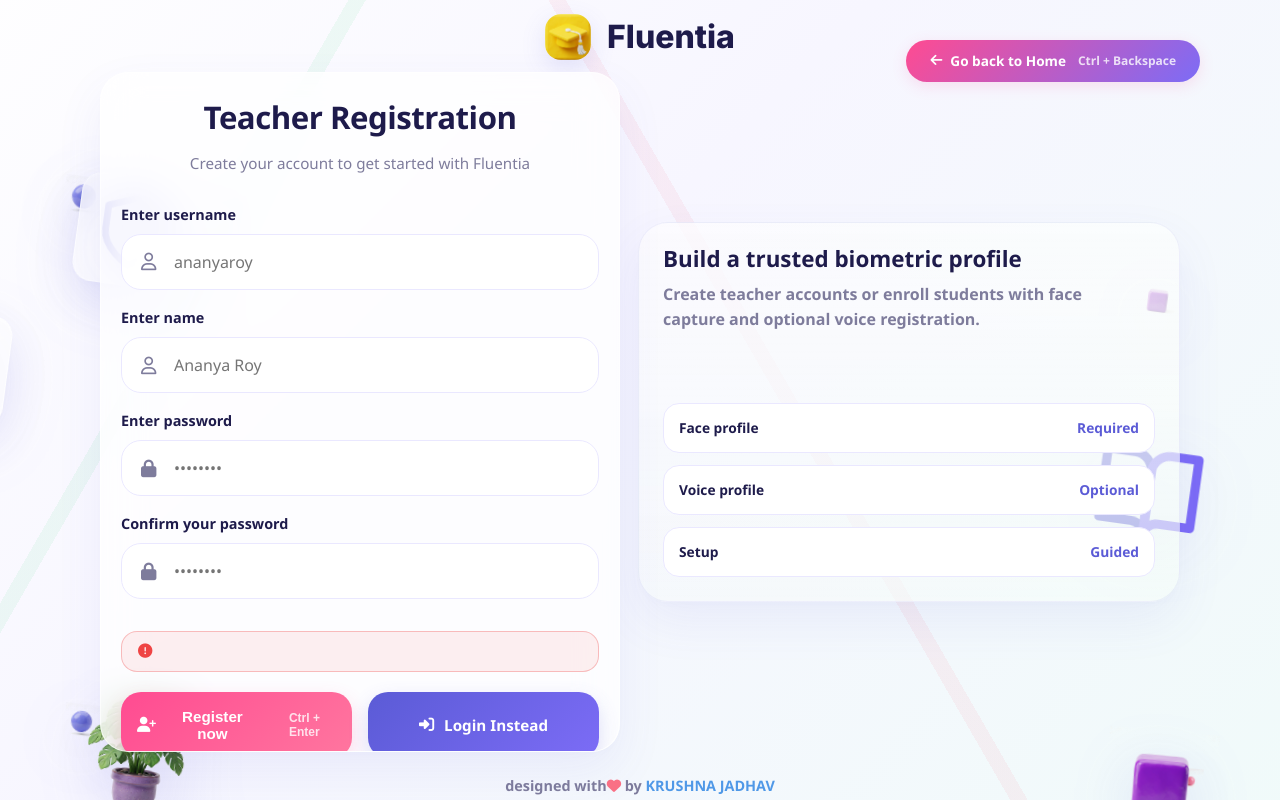
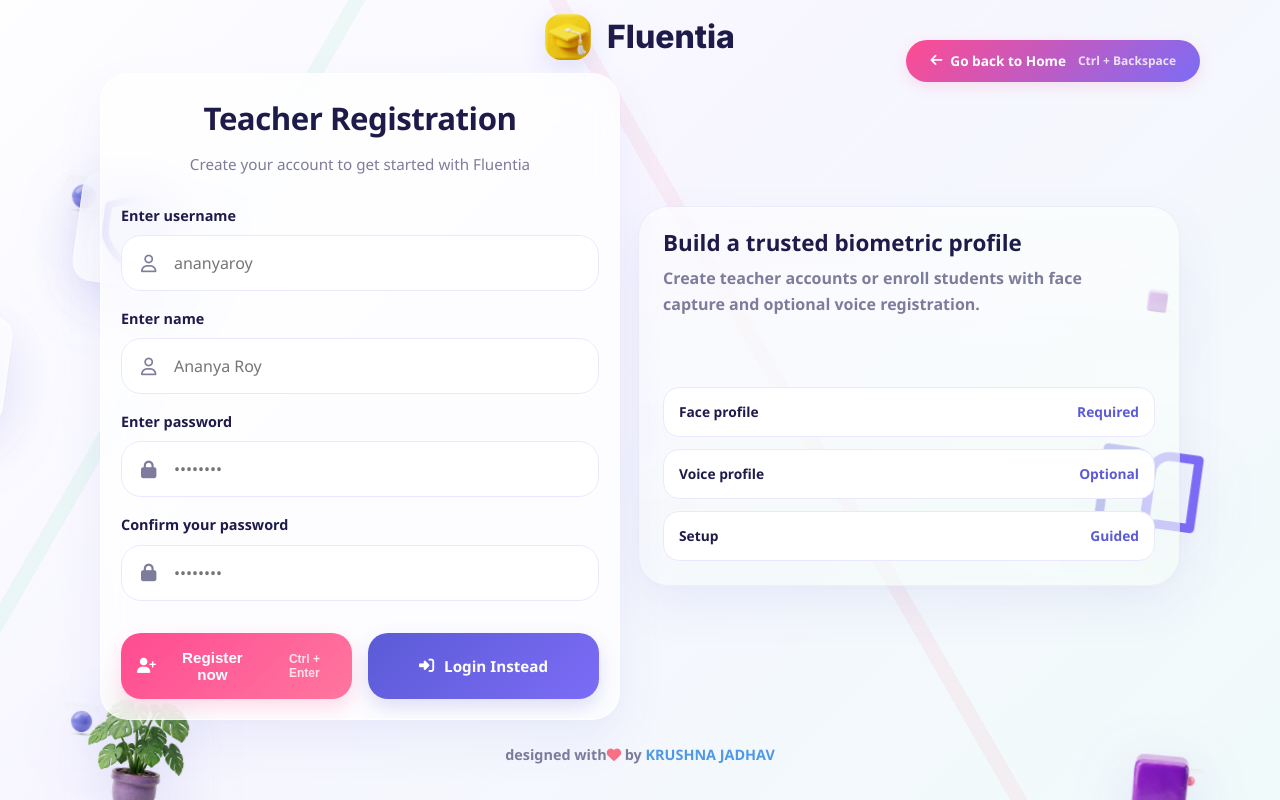
Before and after one commit to jadhavkrushna/ai-attendance-system, a Flask app: page /register?role=teacher in a window 1280 px wide. Run offline with Flask 3, Linux system fonts and the light colour scheme; parts of the project's set-up code (start-up, migrations or seed data) failed here and were passed over; some libraries are stand-ins or nearby versions.

Commit message:
Fix teacher form validation error box display:flex CSS override bug

```diff
--- a/templates/register.html
+++ b/templates/register.html
@@ -153,7 +153,7 @@
 
                     <!-- Inline Validation Error Display -->
                     <div id="teacher-form-error"
-                        style="display:none; background: rgba(239,68,68,0.08); border: 1px solid rgba(239,68,68,0.3); border-radius: 16px; padding: 12px 16px; margin-bottom: 20px; color: #ef4444; font-size: 0.9rem; font-weight: 600; display: flex; align-items: center; gap: 10px;">
+                        style="display:none; background: rgba(239,68,68,0.08); border: 1px solid rgba(239,68,68,0.3); border-radius: 16px; padding: 12px 16px; margin-bottom: 20px; color: #ef4444; font-size: 0.9rem; font-weight: 600; align-items: center; gap: 10px;">
                         <i class="fa-solid fa-circle-exclamation"></i>
                         <span id="teacher-form-error-text"></span>
                     </div>
```
